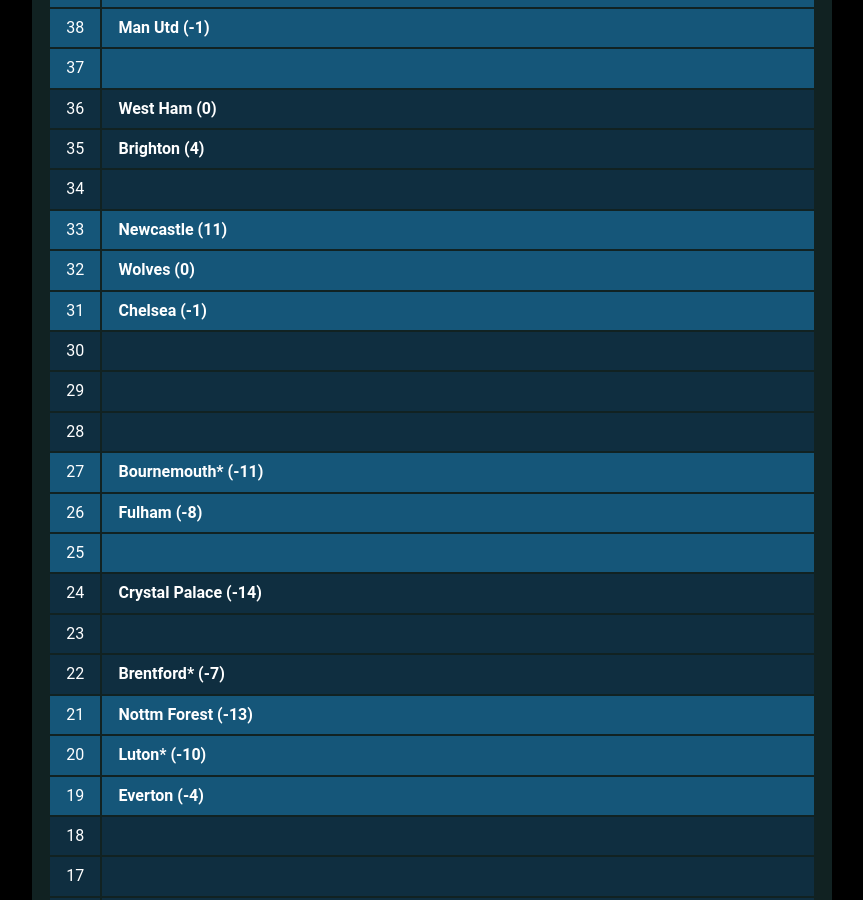
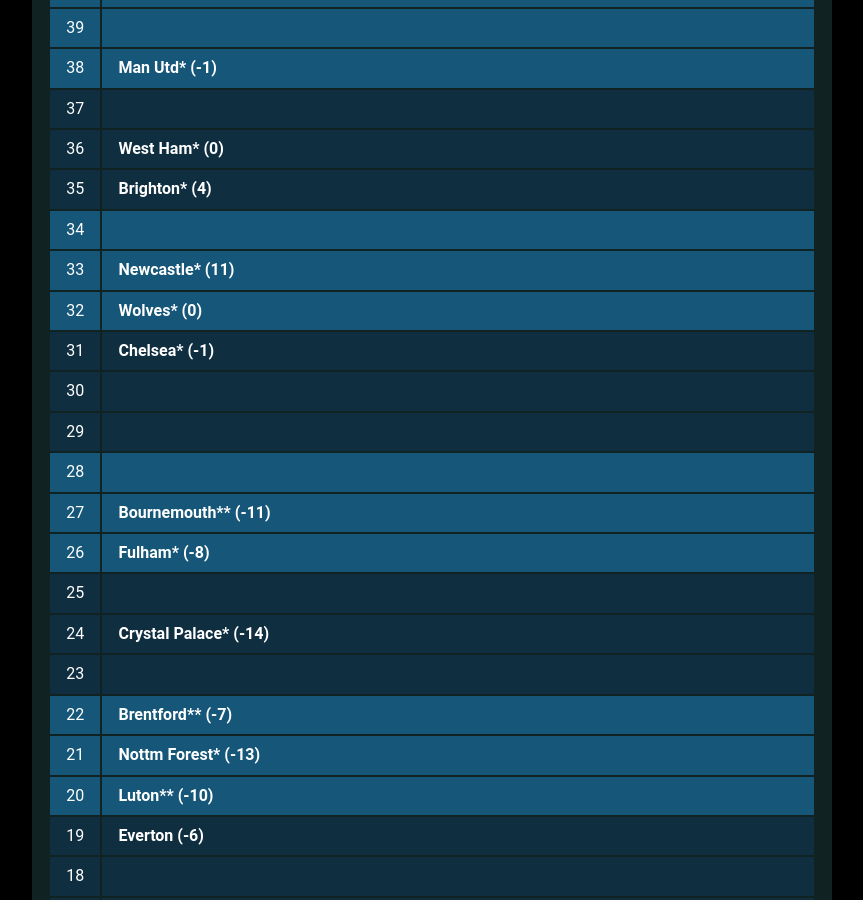
Before and after one commit to muru/muru.github.io, a Jekyll site: the page built from resources.md, in a window 1280 px wide and 900 px high, scrolled down 2002 px. Shown: the whole window, without its empty margins (208-1071 px from the left). Built offline with Jekyll 4.4.1, drawn with Linux system fonts in a browser that asks for light colours; some web fonts are replaced; some of the changed text lies outside the part shown.

Commit message:
updated cann-table: Sun 11 Feb 00:00:55 JST 2024

```diff
--- a/cann-table.html
+++ b/cann-table.html
@@ -1,9 +1,15 @@
 <table id="cann-table">
 <thead> <th> Pts </th> <th> Clubs (GD) </th> </thead>
 	<tr class="cann-row-1">
+		<td class="cann-point">52</td>
+		<td class="cann-clubs">
+			<span class="club-name">Man City* (31)</span>
+		</td>
+ 	</tr>
+	<tr class="cann-row-1">
 		<td class="cann-point">51</td>
 		<td class="cann-clubs">
-			<span class="club-name">Liverpool (30)</span>
+			<span class="club-name">Liverpool* (30)</span>
 		</td>
  	</tr>
 	<tr class="cann-row-1">
@@ -11,11 +17,10 @@
 		<td class="cann-clubs">
 		</td>
  	</tr>
-	<tr class="cann-row-1">
+	<tr class="cann-row-2">
 		<td class="cann-point">49</td>
 		<td class="cann-clubs">
-			<span class="club-name">Man City* (29)</span>
-			<span class="club-name">Arsenal (25)</span>
+			<span class="club-name">Arsenal* (25)</span>
 		</td>
  	</tr>
 	<tr class="cann-row-2">
@@ -28,10 +33,10 @@
 		<td class="cann-clubs">
 		</td>
  	</tr>
-	<tr class="cann-row-2">
+	<tr class="cann-row-1">
 		<td class="cann-point">46</td>
 		<td class="cann-clubs">
-			<span class="club-name">Aston Villa (19)</span>
+			<span class="club-name">Aston Villa* (19)</span>
 		</td>
  	</tr>
 	<tr class="cann-row-1">
@@ -42,10 +47,10 @@
 	<tr class="cann-row-1">
 		<td class="cann-point">44</td>
 		<td class="cann-clubs">
-			<span class="club-name">Tottenham (14)</span>
+			<span class="club-name">Tottenham* (14)</span>
 		</td>
  	</tr>
-	<tr class="cann-row-1">
+	<tr class="cann-row-2">
 		<td class="cann-point">43</td>
 		<td class="cann-clubs">
 		</td>
@@ -60,7 +65,7 @@
 		<td class="cann-clubs">
 		</td>
  	</tr>
-	<tr class="cann-row-2">
+	<tr class="cann-row-1">
 		<td class="cann-point">40</td>
 		<td class="cann-clubs">
 		</td>
@@ -73,10 +78,10 @@
 	<tr class="cann-row-1">
 		<td class="cann-point">38</td>
 		<td class="cann-clubs">
-			<span class="club-name">Man Utd (-1)</span>
+			<span class="club-name">Man Utd* (-1)</span>
 		</td>
  	</tr>
-	<tr class="cann-row-1">
+	<tr class="cann-row-2">
 		<td class="cann-point">37</td>
 		<td class="cann-clubs">
 		</td>
@@ -84,16 +89,16 @@
 	<tr class="cann-row-2">
 		<td class="cann-point">36</td>
 		<td class="cann-clubs">
-			<span class="club-name">West Ham (0)</span>
+			<span class="club-name">West Ham* (0)</span>
 		</td>
  	</tr>
 	<tr class="cann-row-2">
 		<td class="cann-point">35</td>
 		<td class="cann-clubs">
-			<span class="club-name">Brighton (4)</span>
+			<span class="club-name">Brighton* (4)</span>
 		</td>
  	</tr>
-	<tr class="cann-row-2">
+	<tr class="cann-row-1">
 		<td class="cann-point">34</td>
 		<td class="cann-clubs">
 		</td>
@@ -101,19 +106,19 @@
 	<tr class="cann-row-1">
 		<td class="cann-point">33</td>
 		<td class="cann-clubs">
-			<span class="club-name">Newcastle (11)</span>
+			<span class="club-name">Newcastle* (11)</span>
 		</td>
  	</tr>
 	<tr class="cann-row-1">
 		<td class="cann-point">32</td>
 		<td class="cann-clubs">
-			<span class="club-name">Wolves (0)</span>
+			<span class="club-name">Wolves* (0)</span>
 		</td>
  	</tr>
-	<tr class="cann-row-1">
+	<tr class="cann-row-2">
 		<td class="cann-point">31</td>
 		<td class="cann-clubs">
-			<span class="club-name">Chelsea (-1)</span>
+			<span class="club-name">Chelsea* (-1)</span>
 		</td>
  	</tr>
 	<tr class="cann-row-2">
@@ -126,7 +131,7 @@
 		<td class="cann-clubs">
 		</td>
  	</tr>
-	<tr class="cann-row-2">
+	<tr class="cann-row-1">
 		<td class="cann-point">28</td>
 		<td class="cann-clubs">
 		</td>
@@ -134,16 +139,16 @@
 	<tr class="cann-row-1">
 		<td class="cann-point">27</td>
 		<td class="cann-clubs">
-			<span class="club-name">Bournemouth* (-11)</span>
+			<span class="club-name">Bournemouth** (-11)</span>
 		</td>
  	</tr>
 	<tr class="cann-row-1">
 		<td class="cann-point">26</td>
 		<td class="cann-clubs">
-			<span class="club-name">Fulham (-8)</span>
+			<span class="club-name">Fulham* (-8)</span>
 		</td>
  	</tr>
-	<tr class="cann-row-1">
+	<tr class="cann-row-2">
 		<td class="cann-point">25</td>
 		<td class="cann-clubs">
 		</td>
@@ -151,7 +156,7 @@
 	<tr class="cann-row-2">
 		<td class="cann-point">24</td>
 		<td class="cann-clubs">
-			<span class="club-name">Crystal Palace (-14)</span>
+			<span class="club-name">Crystal Palace* (-14)</span>
 		</td>
  	</tr>
 	<tr class="cann-row-2">
@@ -159,28 +164,28 @@
 		<td class="cann-clubs">
 		</td>
  	</tr>
-	<tr class="cann-row-2">
+	<tr class="cann-row-1">
 		<td class="cann-point">22</td>
 		<td class="cann-clubs">
-			<span class="club-name">Brentford* (-7)</span>
+			<span class="club-name">Brentford** (-7)</span>
 		</td>
  	</tr>
 	<tr class="cann-row-1">
 		<td class="cann-point">21</td>
 		<td class="cann-clubs">
-			<span class="club-name">Nottm Forest (-13)</span>
+			<span class="club-name">Nottm Forest* (-13)</span>
 		</td>
  	</tr>
 	<tr class="cann-row-1">
 		<td class="cann-point">20</td>
 		<td class="cann-clubs">
-			<span class="club-name">Luton* (-10)</span>
+			<span class="club-name">Luton** (-10)</span>
 		</td>
  	</tr>
-	<tr class="cann-row-1">
+	<tr class="cann-row-2">
 		<td class="cann-point">19</td>
 		<td class="cann-clubs">
-			<span class="club-name">Everton (-4)</span>
+			<span class="club-name">Everton (-6)</span>
 		</td>
  	</tr>
 	<tr class="cann-row-2">
@@ -193,7 +198,7 @@
 		<td class="cann-clubs">
 		</td>
  	</tr>
-	<tr class="cann-row-2">
+	<tr class="cann-row-1">
 		<td class="cann-point">16</td>
 		<td class="cann-clubs">
 		</td>
@@ -208,10 +213,10 @@
 		<td class="cann-clubs">
 		</td>
  	</tr>
-	<tr class="cann-row-1">
+	<tr class="cann-row-2">
 		<td class="cann-point">13</td>
 		<td class="cann-clubs">
-			<span class="club-name">Burnley (-23)</span>
+			<span class="club-name">Burnley* (-23)</span>
 		</td>
  	</tr>
 	<tr class="cann-row-2">
@@ -224,11 +229,11 @@
 		<td class="cann-clubs">
 		</td>
  	</tr>
-	<tr class="cann-row-2">
+	<tr class="cann-row-1">
 		<td class="cann-point">10</td>
 		<td class="cann-clubs">
-			<span class="club-name">Sheff Utd (-40)</span>
+			<span class="club-name">Sheff Utd* (-40)</span>
 		</td>
  	</tr>
 </table>
-<span id="cann-gen-note"> Generated on Wednesday, 07 February 2024 at 00:04 JST.<br>* Each asterisk is a match in hand.</span>
+<span id="cann-gen-note"> Generated on Sunday, 11 February 2024 at 00:00 JST.<br>* Each asterisk is a match in hand.</span>
```
